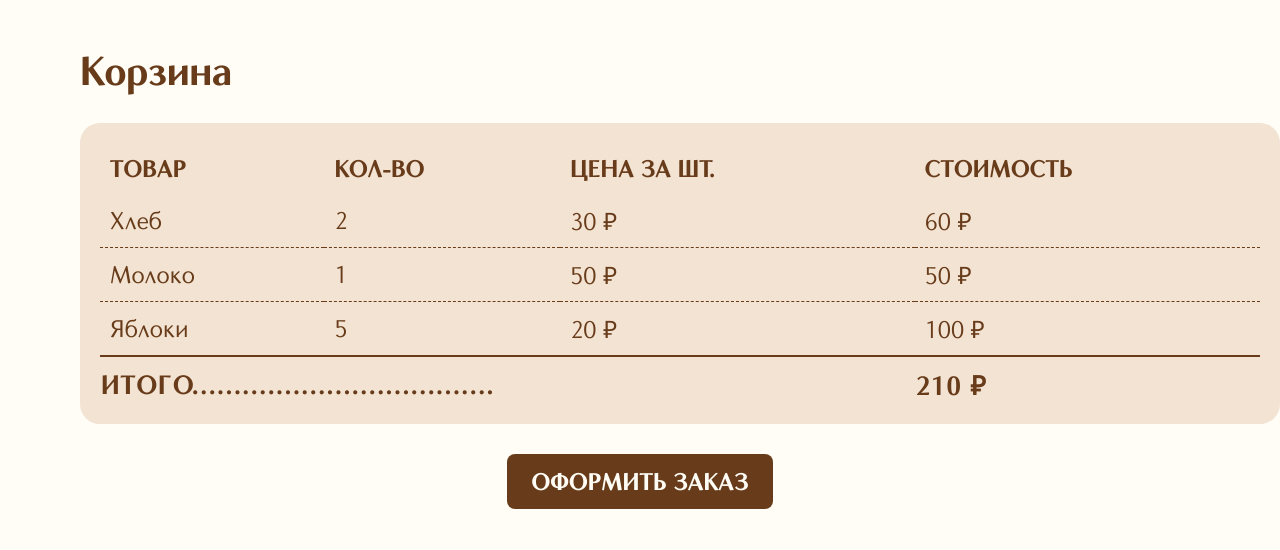
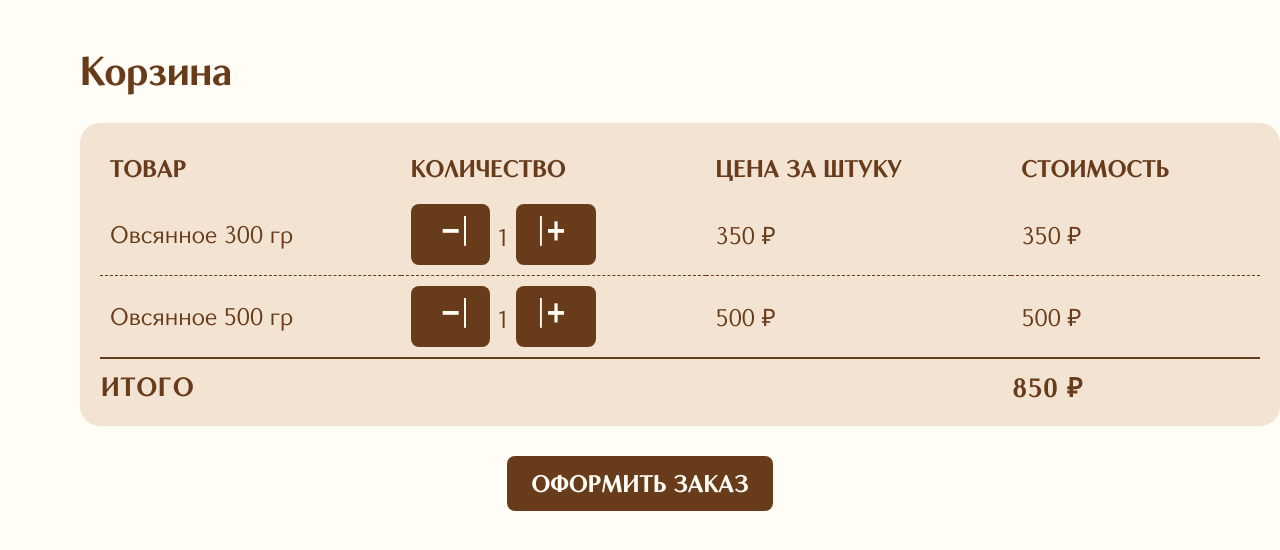
Before and after one commit to algorithm-ssau/kurabye-bisquits, a Python web app: template app/templates/basket.html in a window 1280 px wide. Shown: the part 61-611 px from the top of the page. Run offline with Jinja, Linux system fonts and the light colour scheme; the template is opened without the code that fills it, so the values that code supplies are empty.

Commit message:
Update basket.html

```diff
--- a/app/templates/basket.html
+++ b/app/templates/basket.html
@@ -36,35 +36,41 @@
         <thead>
           <tr>
             <th>ТОВАР</th>
-            <th>КОЛ-ВО</th>
-            <th>ЦЕНА ЗА ШТ.</th>
+            <th>КОЛИЧЕСТВО</th>
+            <th>ЦЕНА ЗА ШТУКУ</th>
             <th>СТОИМОСТЬ</th>
           </tr>
         </thead>
         <tbody>
           <tr>
-            <td>Хлеб</td>
-            <td>2</td>
-            <td>30 ₽</td>
-            <td>60 ₽</td>
+            <td>Овсянное 300 гр</td>
+            <td>
+              <div class="button-group">
+                <button><img src="img/minus.svg" alt="-"></button>
+                <span class="counter">1</span> <!-- Счетчик -->
+                <button><img src="img/plus.svg" alt="+"></button>
+              </div>
+            </td>
+            <td>350 ₽</td>
+            <td>350 ₽</td>
           </tr>
           <tr>
-            <td>Молоко</td>
-            <td>1</td>
-            <td>50 ₽</td>
-            <td>50 ₽</td>
-          </tr>
-          <tr>
-            <td>Яблоки</td>
-            <td>5</td>
-            <td>20 ₽</td>
-            <td>100 ₽</td>
+            <td>Овсянное 500 гр</td>
+            <td>
+              <div class="button-group">
+                <button><img src="img/minus.svg" alt="-"></button>
+                <span class="counter">1</span> <!-- Счетчик -->
+                <button><img src="img/plus.svg" alt="+"></button>
+              </div>
+            </td>
+            <td>500 ₽</td>
+            <td>500 ₽</td>
           </tr>
         </tbody>
         <tfoot>
           <tr class="total">
-            <td colspan="3">ИТОГО....................................</td>
-            <td>210 ₽</td>
+            <td colspan="3">ИТОГО</td>
+            <td>850 ₽</td>
           </tr>
         </tfoot>
       </table>
```
